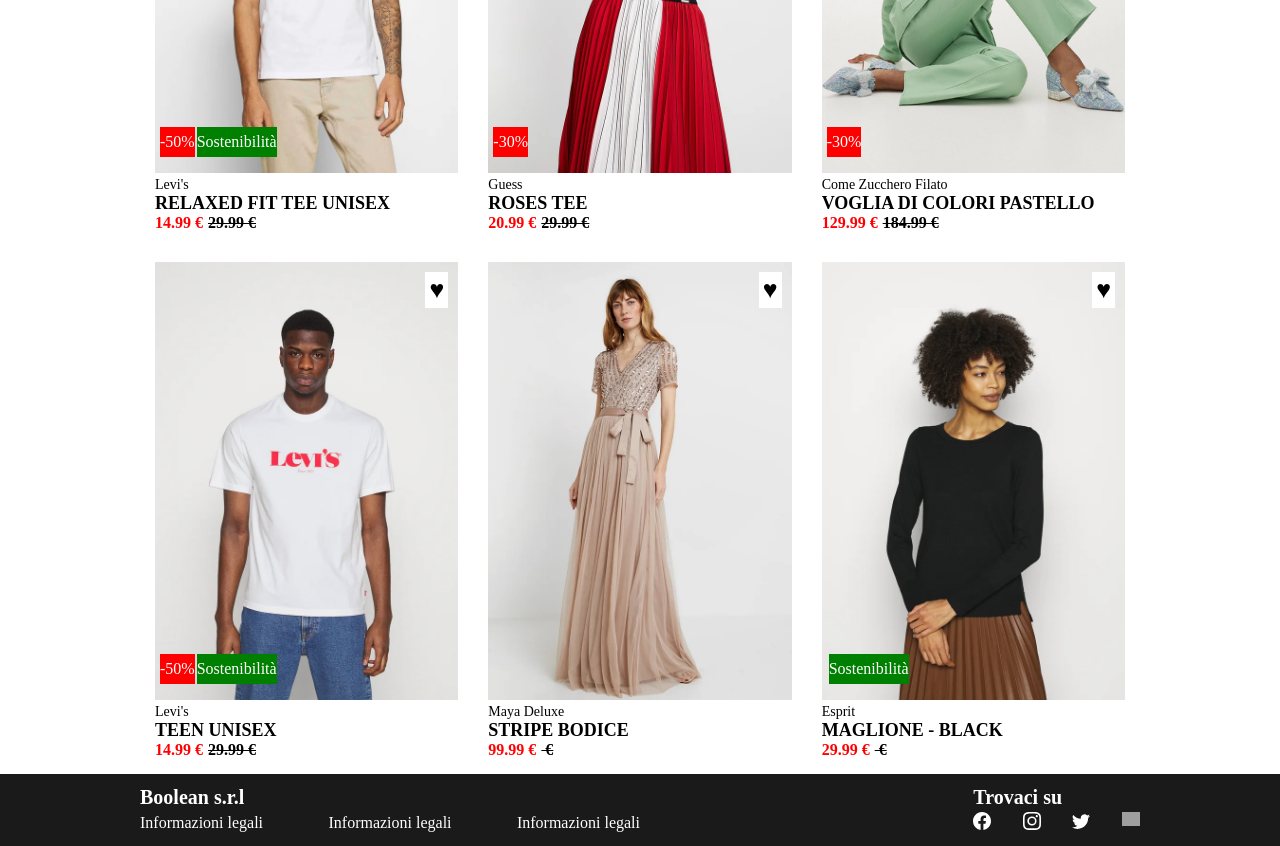
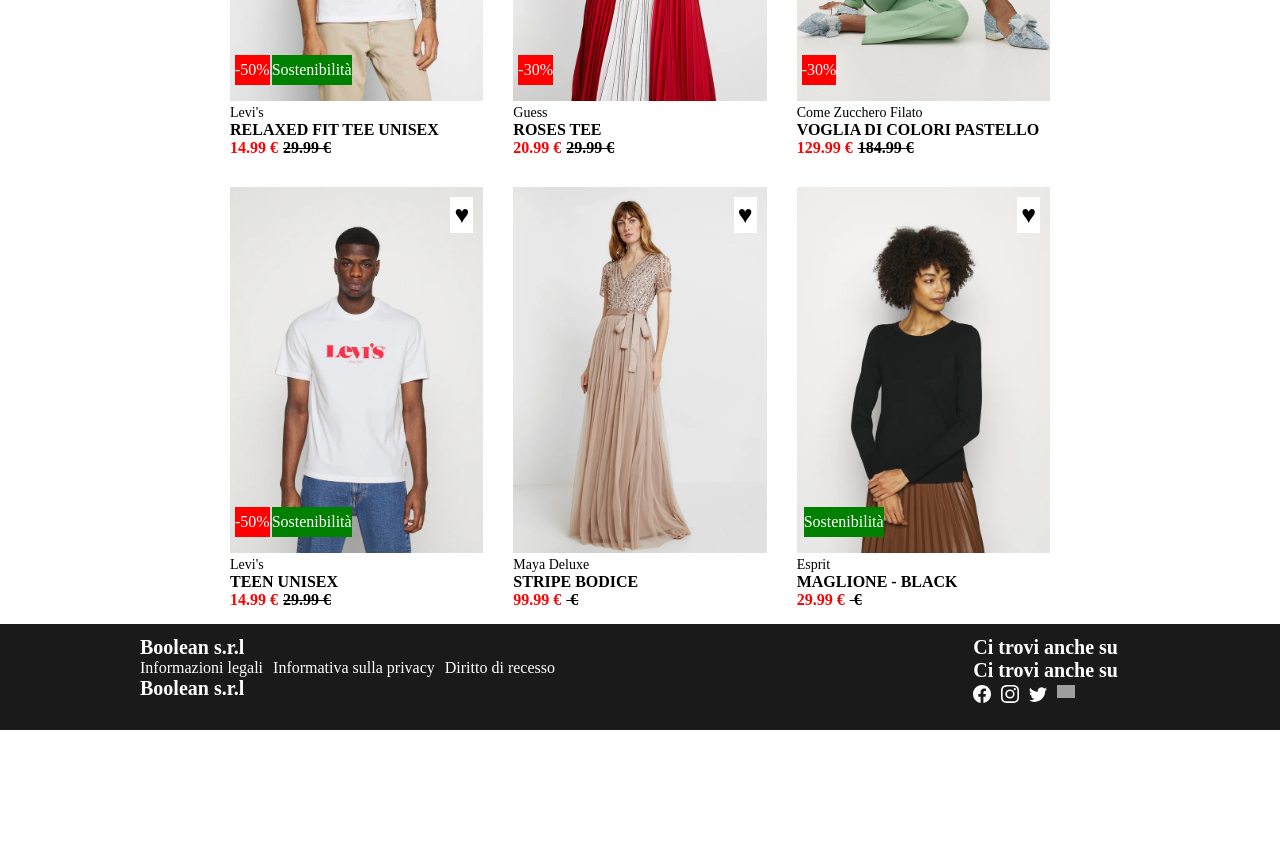
Before and after one commit to Federico-Maiocchi/vite-boolando, a Vue app: page / in a window 1280 px wide. Shown: the part 380-1226 px from the top of the page. After the commit the page ends 1110 px from the top, so only its background shows below. Built offline with nearby package versions, Linux system fonts and the light colour scheme; grey boxes are pictures that could not be loaded.

Commit message:
ADD: components footer menu

```diff
--- a/src/App.vue
+++ b/src/App.vue
@@ -3,6 +3,7 @@
 import AppHeader from './components/AppHeader.vue';
 import AppFooter from './components/AppFooterPage.vue';
 import AppMainPage from './components/AppMainPage.vue';
+
 
 export default {
 
--- /dev/null
+++ b/src/components/AppCards.vue
@@ -0,0 +1,137 @@
+<script >
+
+export default {
+  data() {
+    return {
+
+    }
+  },
+
+  props: {
+
+  },
+
+  methods: {
+
+  }
+
+
+}
+
+</script>
+
+<template>
+    <div v-for="(item,index) in cardsDress" class="col-4">
+        <div class="card">
+            <figure class="card-image">
+                <img :src="item.img" alt="t-shirt">
+                <img class="back-img" :src="item.imgBack" alt="back">
+                <span class="heart-sign">&hearts;</span>
+                <div class="notifications">
+                    <span class="discount">{{ item.discount }}</span>
+                    <span class="sustainability">{{ item.sustainability }}</span>
+                </div>
+            </figure>
+            <div>
+                <p class="brand-name">{{ item.brandName }}</p>
+                <h3 class="model">{{ item.model }}</h3>
+                <span class="price">{{ item.price }} &euro;</span>
+                <span class="old-price">{{ item.oldPrice }} &euro;</span>
+            </div>
+        </div>
+    </div>
+</template>
+
+<style lang="scss" scoped>
+@use '../style/partials/variables' as *;
+
+
+
+.card-image {
+    position: relative;
+
+    .heart-sign,
+    .discount,
+    .sustainability {
+        z-index: 2;
+    }
+    .heart-sign {
+        background-color: white;
+        padding: 4px;
+        position: absolute;
+        top: 10px;
+        right: 10px;
+        font-size: 25px;
+
+        &:hover {
+            color: $color-red;
+        }
+
+    }
+
+    .notifications {
+        display: flex;
+        flex-wrap: wrap;
+        gap: 2px;
+        position: absolute;
+        bottom: 20px;
+        left: 5px;
+    }
+
+    .discount {
+        background-color: $color-red;
+        color: white;
+        font-size: 16px;
+        line-height: 30px;
+        bottom: 20px;
+        left: 5px;
+    }
+
+    .sustainability {
+        background-color: green;
+        color: white;
+        font-size: 16px;
+        line-height: 30px;
+        bottom: 20px;
+        left: 40px;
+    }
+
+}
+
+.brand-name {
+    font-size: 14px;
+    text-transform: capitalize;
+}
+
+.model {
+    font-weight: 900;
+    font-size: 16px;
+    text-transform: uppercase;
+}
+
+.price ,
+.old-price {
+    font-size: 16px;
+    font-weight: bold;
+}
+.price {
+    color: $color-red;
+}
+
+.old-price {
+    text-decoration:line-through ;
+    margin-left: 5px;
+}
+
+.back-img {
+    position: absolute;
+    left: 0;
+    top: 0;
+    z-index: -1;
+}
+
+.card:hover .back-img {
+    z-index: 1;
+}
+
+</style>
--- a/src/components/AppFooterPage.vue
+++ b/src/components/AppFooterPage.vue
@@ -1,21 +1,60 @@
 <script >
+import AppMenuFooter from './AppMenuFooter.vue';
 
 export default {
-  data() {
+
+    components:{
+    AppMenuFooter
+},
+
+    data() {
     return {
-        information: ['Informazioni legali', 'Informativa sulla privacy', 'Diritto di recesso'],
-        social: [
-            '/img/facebook-white.svg',
-            '/img/instagram-white.svg',
-            '/img/twitter-white.svg',
-            '/img/youtube-white.svg'
-        ]
+        menuInfo: {
+            titleInfo: 'Boolean s.r.l',
+            links: [
+                {
+                    text: 'Informazioni legali',
+                    href: '#'
+                },
+                {
+                    text: 'Informativa sulla privacy',
+                    href: '#'
+                },
+                {
+                    text: 'Diritto di recesso',
+                    href: '#'
+                }
+            ]
+        },
+
+        menuSocial: {
+            titleSocial: 'Ci trovi anche su',
+            links: [
+                {
+                    logo: '/img/facebook-white.svg',
+                    href: '#'
+                },
+                {
+                    logo: '/img/instagram-white.svg',
+                    href: '#'
+                },
+                {
+                    logo: '/img/twitter-white.svg',
+                    href: '#'
+                },
+                {
+                    logo: '/img/youtube-white.svg',
+                    href: '#'
+                }
+            ]
+        }
+
     }
-  },
+    },
 
-  methods: {
+    methods: {
 
-  }
+    }
 
 
 }
@@ -27,20 +66,10 @@
         <div class="container">
             <div class="row">
                 <div class="col-6">
-                    <h4>Boolean s.r.l</h4>
-                    <ul class="row">
-                        <li v-for="(item,index) in information">
-                            <p><a href="#">Informazioni legali</a></p>
-                        </li>
-                    </ul>
+                    <AppMenuFooter  :title="menuInfo.titleInfo" :links="menuInfo.links"/>
                 </div>
                 <div class="col-2">
-                    <h4>Trovaci su</h4>
-                    <ul class="row">
-                        <li v-for="(item,index) in social">
-                            <a href="#"><img :src="item" alt="fb"></a>
-                        </li>
-                    </ul>
+                    <AppMenuFooter  :title="menuSocial.titleSocial" :links="menuSocial.links"/>
                 </div>
             </div>
         </div>
@@ -55,9 +84,6 @@
     color: $text-white;
     padding: 12px 0px;
 
-    h4 {
-        font-size: 20px;
-    }
     .row {
         justify-content: space-between;
 
@@ -72,10 +98,7 @@
         .col-2 {
             width: calc((100% / 12) * 2);
 
-            img {
-                padding-top: 3px;
-                width: 18px;
-            }
+
         }
     }
 }
--- a/src/components/AppMainPage.vue
+++ b/src/components/AppMainPage.vue
@@ -1,8 +1,11 @@
 <script >
+// import cardsJson from './db.jsonS'
 
 export default {
   data() {
     return {
+
+        // cards: cardsJson,
         cardsDress: [
             {
                 img: '/img/1.webp',
@@ -117,6 +120,9 @@
         padding-top: 100px;
     }
 
+    .container {
+        max-width: 850px;
+    }
     .row {
         .col-4 {
             width: calc((100% / 12) * 4);
@@ -158,10 +164,8 @@
         .discount {
             background-color: $color-red;
             color: white;
-            // padding: 0px 3px;
             font-size: 16px;
             line-height: 30px;
-            // position: absolute;
             bottom: 20px;
             left: 5px;
         }
@@ -169,10 +173,8 @@
         .sustainability {
             background-color: green;
             color: white;
-            // padding: 0px 3px;
             font-size: 16px;
             line-height: 30px;
-            // position: absolute;
             bottom: 20px;
             left: 40px;
         }
@@ -188,7 +190,7 @@
 
 .model {
     font-weight: 900;
-    font-size: 18px;
+    font-size: 16px;
     text-transform: uppercase;
 }
 
--- /dev/null
+++ b/src/components/AppMenuFooter.vue
@@ -0,0 +1,48 @@
+<script >
+
+export default {
+
+    props: ['title', 'links' ]
+
+
+
+}
+
+</script>
+
+<template>
+    <div>
+        <h4>{{ title }}</h4>
+        <ul class="row">
+            <li v-for="(link,index) in links" :key="index">
+                <p><a :href="link.href">{{link.text}}</a></p>
+            </li>
+        </ul>
+    </div>
+    <div>
+        <h4>{{ title }}</h4>
+        <ul class="row">
+            <li v-for="(link,index) in links" :key="index">
+                <a :href="link.href"><img :src="link.logo" alt=""></a>
+            </li>
+        </ul>
+    </div>
+</template>
+
+<style lang="scss" scoped>
+@use '../style/partials/variables' as *;
+
+ h4 {
+        font-size: 20px;
+
+
+    }
+.row {
+    gap: 10px;
+    img {
+                padding-top: 3px;
+                width: 18px;
+            }
+}
+
+</style>
--- /dev/null
+++ b/src/db.json
@@ -0,0 +1,106 @@
+{
+  "products": [
+    {
+      "id": 1,
+      "frontImage": "1.webp",
+      "backImage": "1b.webp",
+      "brand": "Levi's",
+      "name": "Relaxed Fit",
+      "price": 29.99,
+      "isInFavorites": true,
+      "badges": [
+        {
+          "type": "tag",
+          "value": "Sostenibilità"
+        },
+        {
+          "type": "discount",
+          "value": "-50%"
+        }
+      ]
+    },
+    {
+      "id": 2,
+      "frontImage": "2.webp",
+      "backImage": "2b.webp",
+      "brand": "Guess",
+      "name": "Roses Tee",
+      "price": 20.99,
+      "isInFavorites": true,
+      "badges": [
+        {
+          "type": "discount",
+          "value": "-30%"
+        }
+      ]
+    },
+    {
+      "id": 3,
+      "frontImage": "3.webp",
+      "backImage": "3b.webp",
+      "brand": "Come Zucchero Filato",
+      "name": "Voglia di colori pastello",
+      "price": 129.99,
+      "isInFavorites": false,
+      "badges": [
+        {
+          "type": "discount",
+          "value": "-30%"
+        }
+      ]
+    },
+    {
+      "id": 4,
+      "frontImage": "4.webp",
+      "backImage": "4b.webp",
+      "brand": "Levi's",
+      "name": "Tee Unisex",
+      "price": 14.99,
+      "isInFavorites": false,
+      "badges": [
+        {
+          "type": "tag",
+          "value": "Sostenibilità"
+        },
+        {
+          "type": "discount",
+          "value": "-50%"
+        }
+      ]
+    },
+    {
+      "id": 5,
+      "frontImage": "5.webp",
+      "backImage": "5b.webp",
+      "brand": "Maya Deluxe",
+      "name": "Stripe Bodice",
+      "price": 99.99,
+      "isInFavorites": true,
+      "badges": [
+        {
+          "type": "tag",
+          "value": "Sostenibilità"
+        },
+        {
+          "type": "discount",
+          "value": "-50%"
+        }
+      ]
+    },
+    {
+      "id": 6,
+      "frontImage": "6.webp",
+      "backImage": "6b.webp",
+      "brand": "Esprit",
+      "name": "Maglione - Black",
+      "price": 29.99,
+      "isInFavorites": true,
+      "badges": [
+        {
+          "type": "tag",
+          "value": "Sostenibilità"
+        }
+      ]
+    }
+  ]
+}
```
Also changed, not shown: src/components/AppHeader.vue (+7 -2 lines).
